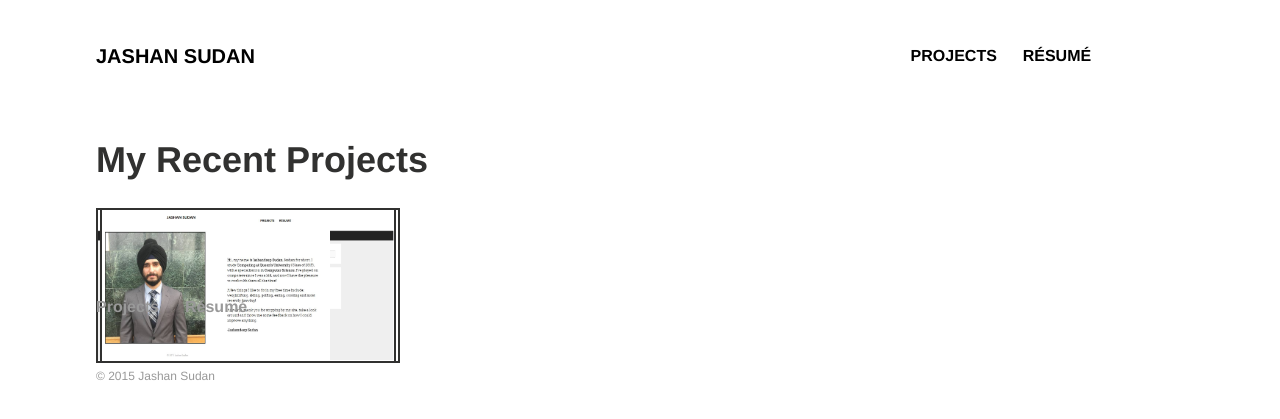
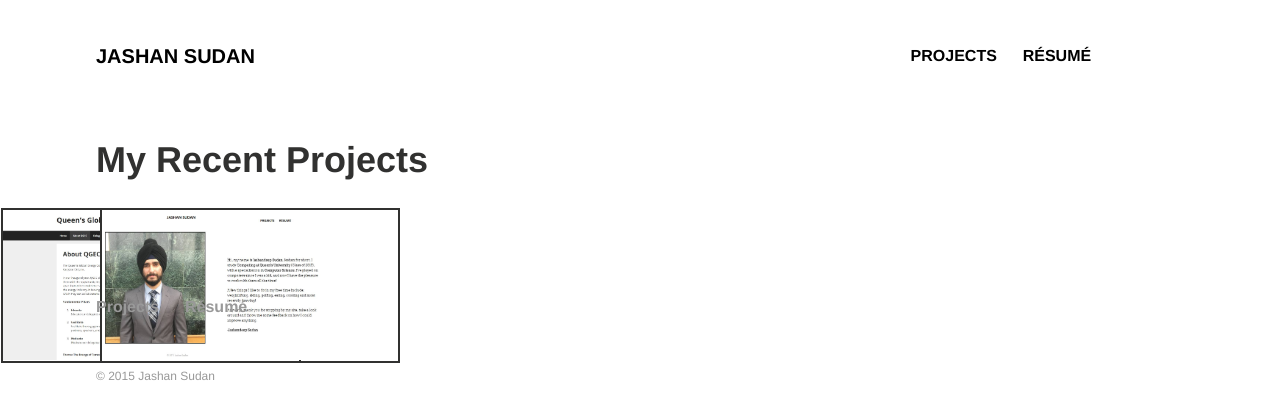
Before and after one commit to jashansudan/jashansudan, a Jekyll site: the page built from Projects/index.md, in a window 1280 px wide. Shown: the top 419 px of the page. Built offline with Jekyll 4.4.1, drawn with Linux system fonts in a browser that asks for light colours.

Commit message:
updating

```diff
--- a/css/main.scss
+++ b/css/main.scss
@@ -71,6 +71,7 @@
 	width: 490px;
 	position: fixed;
 	display: inline;
+	left: 1px;
 	float: left;
 }
 
@@ -79,6 +80,7 @@
 	height: 155px;
 	width: 300px;
 	position: fixed;
+	left: 1px;
 	border: 2px solid;
 	display: inline;
 	float: left;
```
